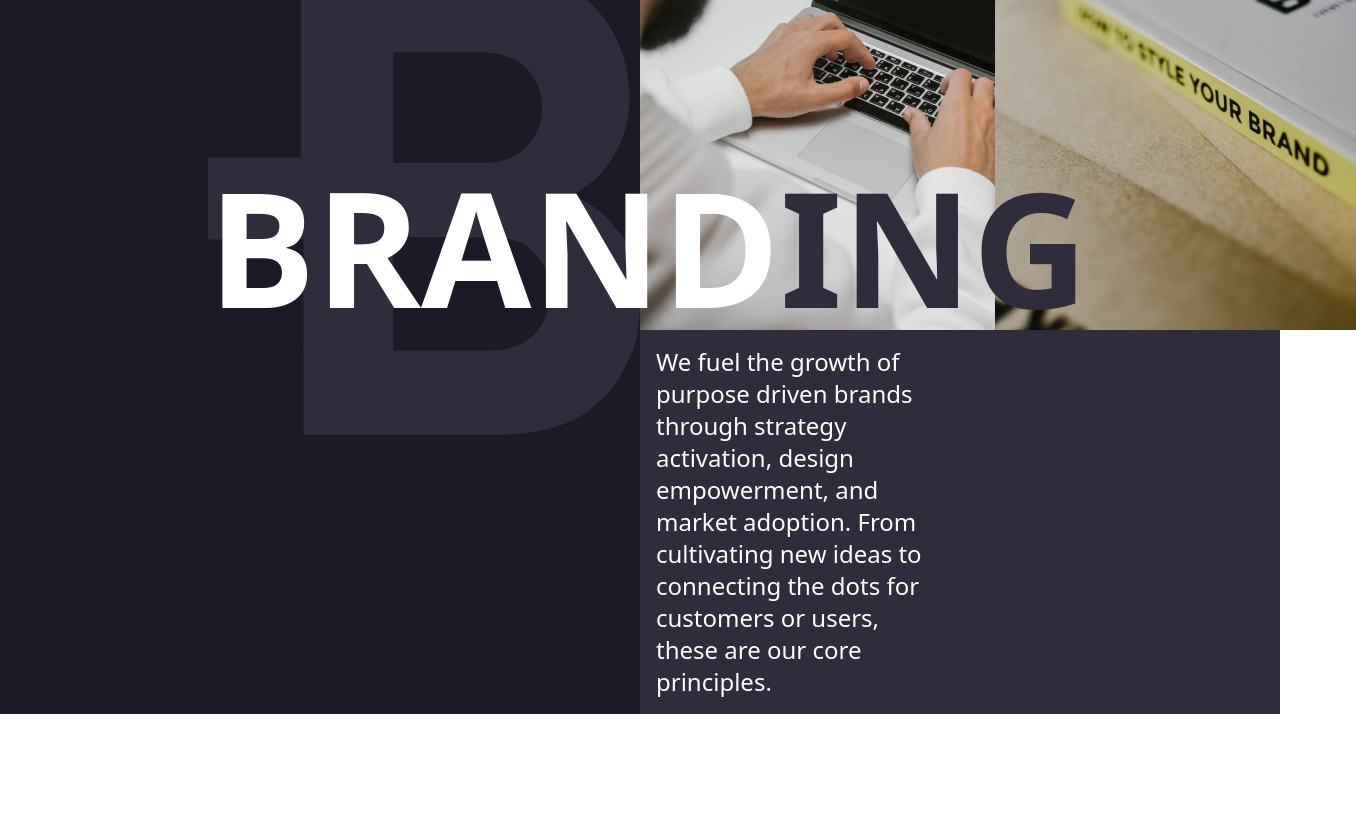
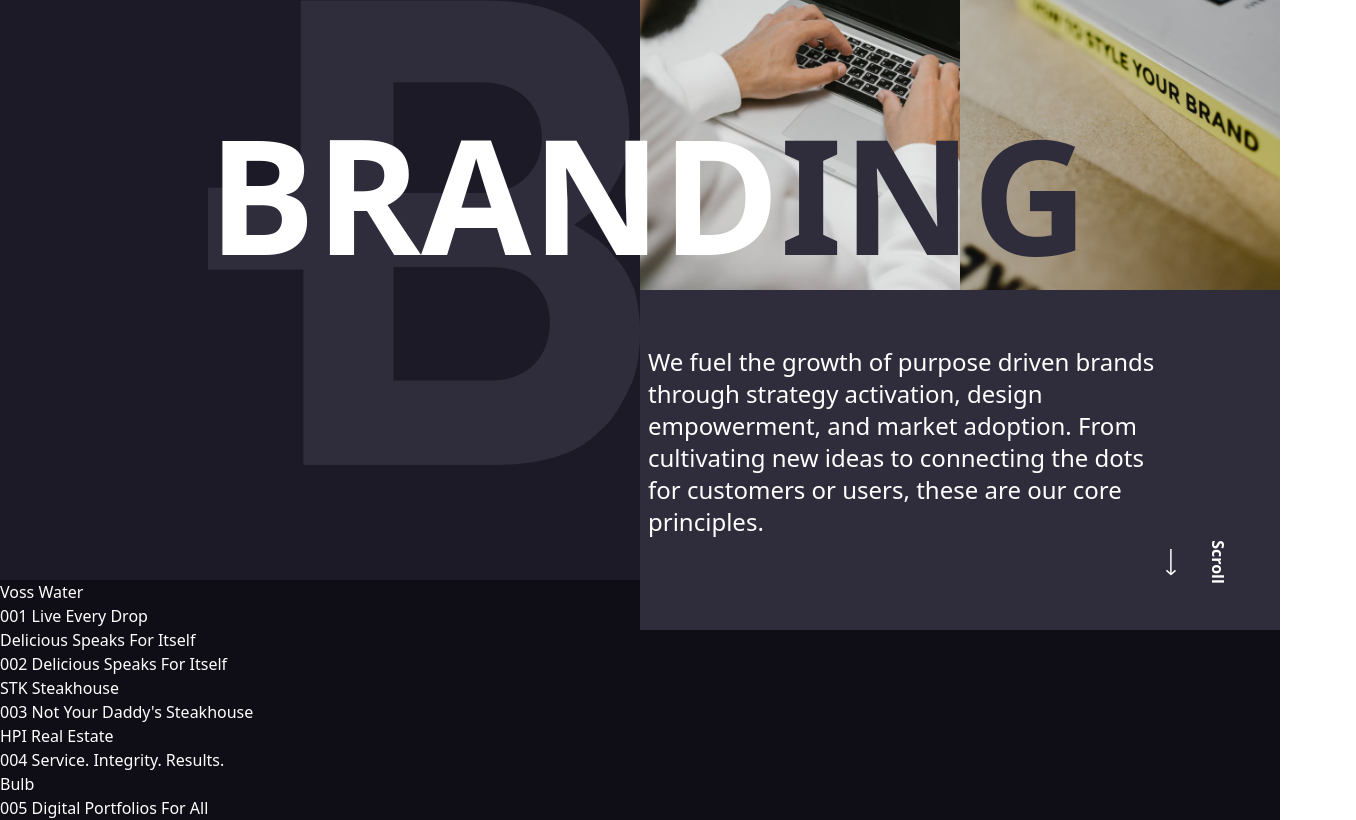
Before and after one commit to ThinkFrim/thinkfrim-production, a React (Create React App) app: page /brand in a window 1280 px wide. Shown: the part 220-1040 px from the top of the page, 1356 px wide, since content can reach past the window. Before the commit the page ends 934 px from the top, so only its background shows below. Built offline with nearby package versions, Linux system fonts and the light colour scheme.

Commit message:
continue working on branding page

```diff
--- a/src/pages/branding/index.js
+++ b/src/pages/branding/index.js
@@ -1,9 +1,11 @@
 import Brand from '../../sections/brand';
+import OurProjects from '../../sections/ourproject';
 
 const Branding = () => {
     return (
         <>
             <Brand />
+            <OurProjects />
         </>
     )
 }
--- a/src/sections/brand/index.js
+++ b/src/sections/brand/index.js
@@ -3,25 +3,29 @@ import Nav from '../../components/nav';
 
 const Brand = () => {
     return (
-        <section className='RaisinBlackBg' id='brand'>
+        <section className='RaisinBlackBg h-screen' id='brand'>
             <Nav />
-            <div className='grid md:grid-cols-2'>
+            <div className='grid grid-cols-1 md:grid-cols-2'>
                 <div className='relative py-10 md:ml-52'>
-                    <img src="/media/images/branding.svg" alt="B.svg" />
-                    <h1 className='absolute text-white font-extrabold md:top-[25%] md:text-[10rem]'>
+                    <img src="/media/images/branding.svg" className='hidden md:block absolute xl:top-[10%]' alt="B.svg" />
+                    <h1 className='text-center text-3xl text-white font-extrabold md:absolute xl:top-[35%] xl:text-[10rem]'>
                         BRAND
                         <span className='GunMetal'>ING</span>
                     </h1>
                 </div>
-                <div className=''>
-                    <div className='flex'>
-                        <img src="/media/images/branding-img1 (1).png" className='object-cover md:w-full' alt="" />
-                        <img src="/media/images/branding-img2 (1).png" className='object-cover md:w-full' alt="" />
+                <div className='flex flex-wrap max-sm:flex-col-reverse md:flex-col'>
+                    <div className='flex flex-col md:flex-row'>
+                        <img src="/media/images/branding-img1 (1).png" className='object-cover md:w-1/2' alt="" />
+                        <img src="/media/images/branding-img2 (1).png" className='object-cover md:w-1/2' alt="" />
                     </div>
-                    <div className='GunMetalBg'>
-                        <p className='text-white w-full md:w-1/2 md:text-2xl p-4'>
+                    <div className='GunMetalBg py-14'>
+                        <p className='mx-2 text-white md:w-10/12 md:text-2xl'>
                             We fuel the growth of purpose driven brands through strategy activation, design empowerment, and market adoption. From cultivating new ideas to connecting the dots for customers or users, these are our core principles.
                         </p>
+                        <div className='flex pt-3 xl:justify-end gap-3 xl:pr-10'>
+                            <img src="/media/icon/arrow.svg" className='rotate-90' alt="" />
+                            <h1 className='White font-bold xl:rotate-90'>Scroll</h1>
+                        </div>
                     </div>
                 </div>
             </div>
--- /dev/null
+++ b/src/sections/ourproject/index.js
@@ -0,0 +1,36 @@
+import React from 'react'
+
+const OurProjects = () => {
+    return (
+        <section className='chineseBlackBg' id='ourprojects'>
+            <div>
+                <div>
+                    <ul className='White capitalize'>
+                        <li>
+                            voss water
+                            <span className='block'> 001 Live Every Drop</span>
+                        </li>
+                        <li>
+                            Delicious Speaks For Itself
+                            <span className='block'> 002 Delicious Speaks For Itself</span>
+                        </li>
+                        <li>
+                            STK Steakhouse
+                            <span className='block'> 003 Not Your Daddy's Steakhouse</span>
+                        </li>
+                        <li>
+                            HPI Real Estate
+                            <span className='block'> 004 Service. Integrity. Results.</span>
+                        </li>
+                        <li>
+                            bulb
+                            <span className='block'> 005 Digital Portfolios for All</span>
+                        </li>
+                    </ul>
+                </div>
+            </div>
+        </section>
+    )
+}
+
+export default OurProjects
--- /dev/null
+++ b/src/static/Data/OurProject/index.js
@@ -0,0 +1,4 @@
+const projects =
+[
+    {}
+]
```
